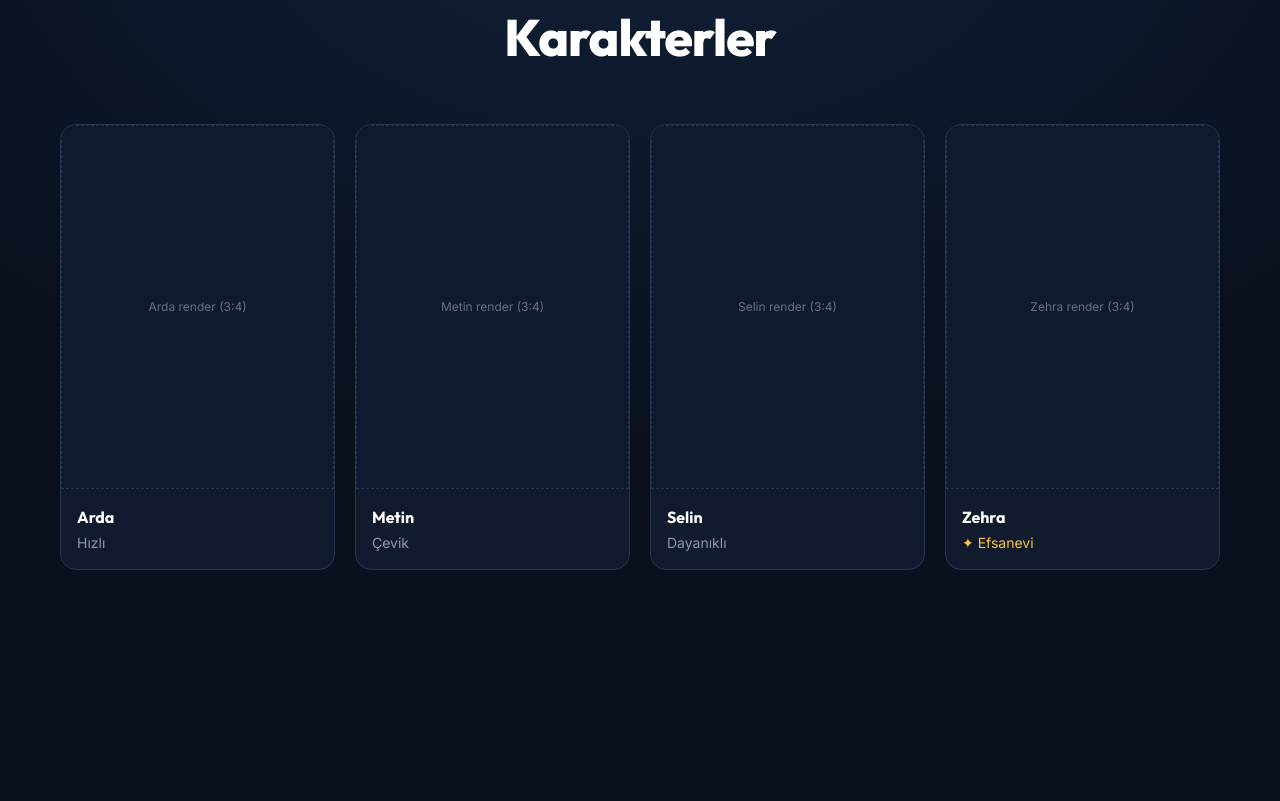
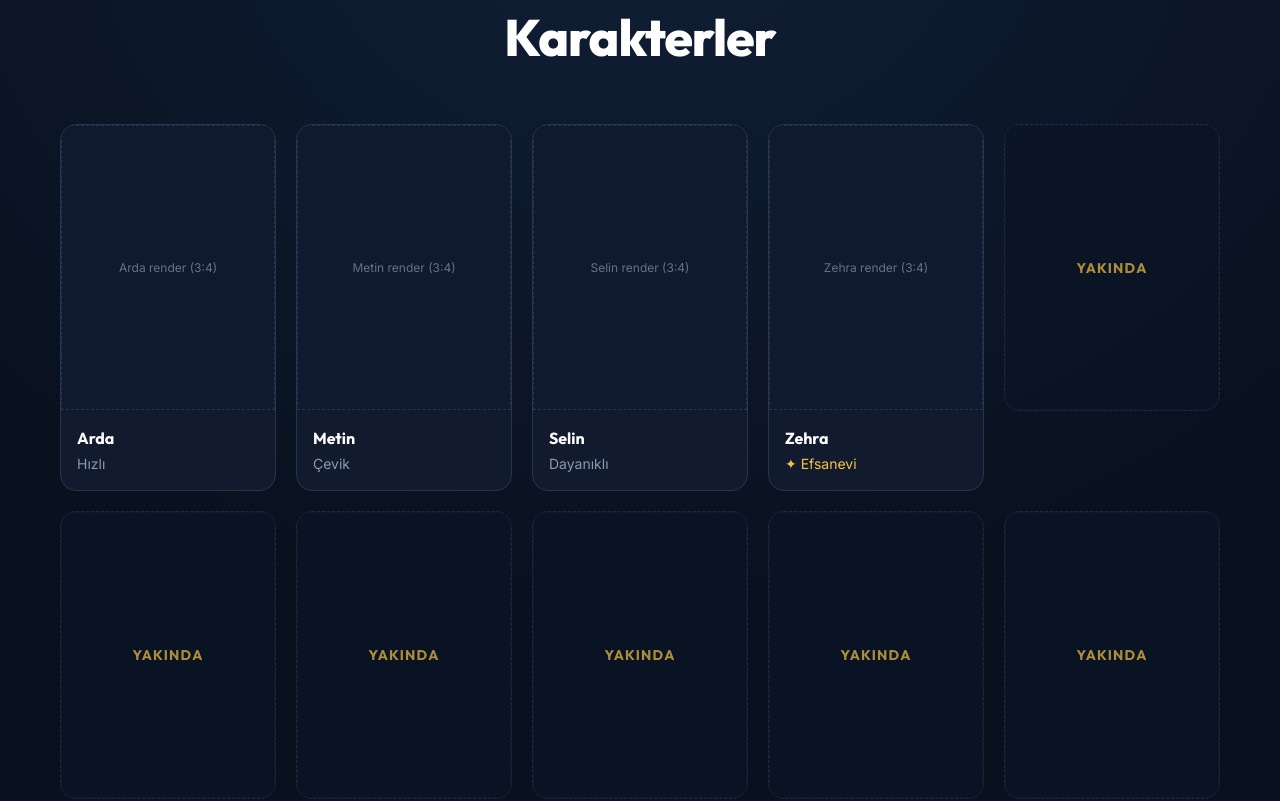
Before and after one commit to resulekremgumus/reggames-web, a Next.js app: page / in a window 1280 px wide. Shown: the part 3080-3881 px from the top of the page. Built offline with nearby package versions, Linux system fonts and the light colour scheme.

Commit message:
Karakterler bolumune 6 yakinda kartı ekle

```diff
--- a/src/components/sections/Characters.tsx
+++ b/src/components/sections/Characters.tsx
@@ -6,6 +6,12 @@ const characters = [
   { name: "Metin", tag: "Çevik" },
   { name: "Selin", tag: "Dayanıklı" },
   { name: "Zehra", tag: "✦ Efsanevi", legendary: true },
+  { comingSoon: true },
+  { comingSoon: true },
+  { comingSoon: true },
+  { comingSoon: true },
+  { comingSoon: true },
+  { comingSoon: true },
 ];
 
 export default function Characters() {
@@ -19,7 +25,25 @@ export default function Characters() {
           <h2 className="font-heading font-extrabold text-[clamp(30px,4vw,52px)] tracking-[-0.02em]">Karakterler</h2>
         </Reveal>
         <div className="grid gap-5" style={{ gridTemplateColumns: "repeat(auto-fit, minmax(210px,1fr))" }}>
-          {characters.map((c, i) => (
+          {characters.map((c, i) =>
+            c.comingSoon ? (
+              <Reveal key={`soon-${i}`} delay={i * 0.06}>
+                <div
+                  className="relative rounded-2xl border overflow-hidden opacity-70"
+                  style={{ background: "var(--color-card)", borderColor: "var(--color-border)", borderStyle: "dashed" }}
+                >
+                  <ImagePlaceholder label="" aspect="3/4" radius={0} className="w-full" />
+                  <div
+                    className="absolute inset-0 flex items-center justify-center"
+                    style={{ background: "rgba(9,17,31,.55)" }}
+                  >
+                    <span className="font-heading font-bold text-sm tracking-[0.08em] uppercase" style={{ color: "var(--color-secondary)" }}>
+                      Yakında
+                    </span>
+                  </div>
+                </div>
+              </Reveal>
+            ) : (
               <Reveal key={c.name} delay={i * 0.06}>
                 <div className="rg-lift rounded-2xl border overflow-hidden" style={{ background: "var(--color-card)", borderColor: "var(--color-border)" }}>
                   <ImagePlaceholder label={`${c.name} render (3:4)`} aspect="3/4" radius={0} className="w-full" />
@@ -31,7 +55,8 @@ export default function Characters() {
                   </div>
                 </div>
               </Reveal>
-          ))}
+            ),
+          )}
         </div>
       </div>
     </section>
```
Lines whose indentation alone changed are shown as unchanged.
